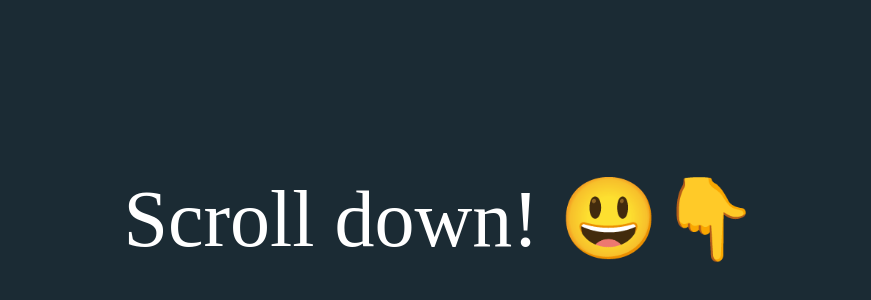
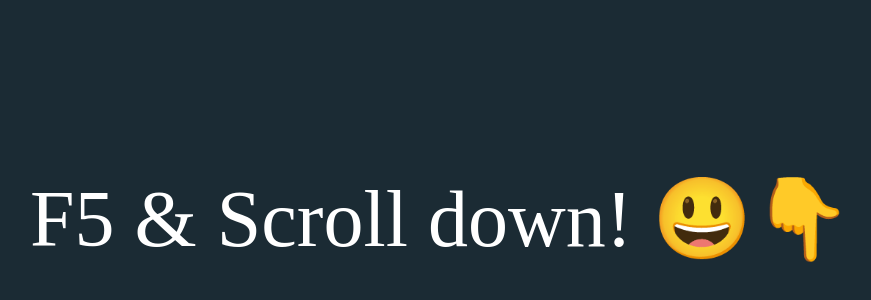
Before and after one commit to LaurenceRouge/AnimationOnScroll, a website: page index.html in a window 1280 px wide. Shown: the part 198-498 px from the top of the page, without its empty margins (199-1070 px from the left). Drawn offline with Linux system fonts and the light colour scheme; files that its build step writes are made by us from their sources; files whose address does not match are found by name.

Commit message:
doc(*): edit boot instruction

```diff
--- a/index.html
+++ b/index.html
@@ -10,7 +10,7 @@
     <body>
       <div id="container-1">
           <div id="block-1" class="animated">
-              Scroll down! 😃👇
+              F5 & Scroll down! 😃👇
           </div>
       </div>
       <div id="container-2">
```
